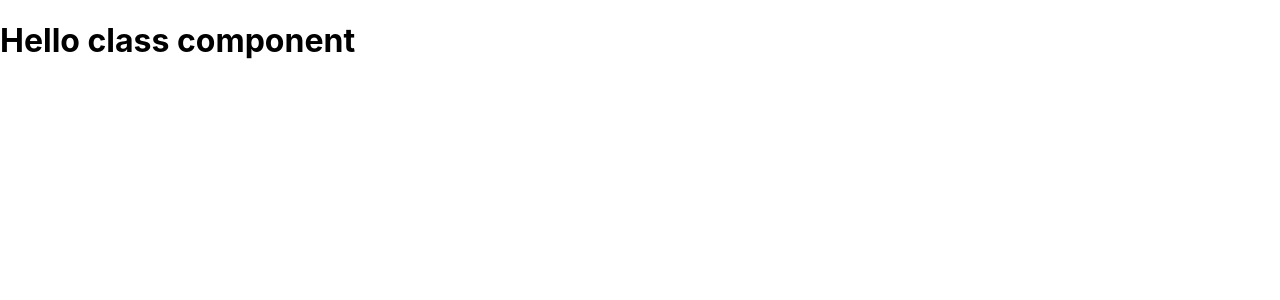
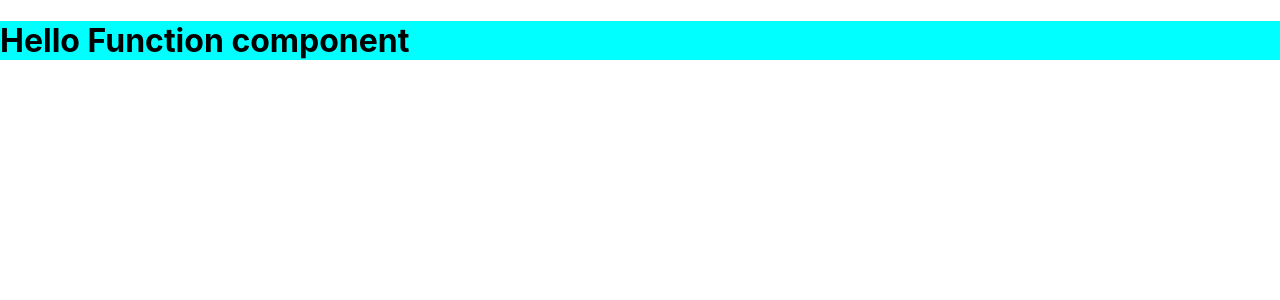
Before and after one commit to rishonkumar/React_Learning, a React (Create React App) app: page / in a window 1280 px wide. Shown: the top 300 px of the page. Built offline with nearby package versions, Linux system fonts and the light colour scheme.

Commit message:
Header Functional Component

```diff
--- a/src/App.css
+++ b/src/App.css
@@ -1,3 +1,10 @@
 .h1Tag{
   color: rebeccapurple;
 }
+
+.header{
+  background-color: aqua;
+  display: flex;
+  flex-direction: column;
+
+}
--- a/src/App.js
+++ b/src/App.js
@@ -1,6 +1,7 @@
 // import logo from './logo.svg';
 import React from 'react';
 import './App.css';
+import Header from './components/Header';
 
 // const name = <span>Hello react</span>
 
@@ -32,7 +33,11 @@ import './App.css';
 
 class App extends React.Component{
   render() {
-    return <h1>Hello class component</h1>
+    return (
+      <div className='App'>
+        <Header/>
+      </div>
+    )
   }
 }
 
--- /dev/null
+++ b/src/components/Header.jsx
@@ -0,0 +1,9 @@
+import React from "react";
+
+const Header = () => {
+    return <>
+    <h1 className="header">Hello Function component</h1>
+    </>
+}
+
+export default Header;
```
